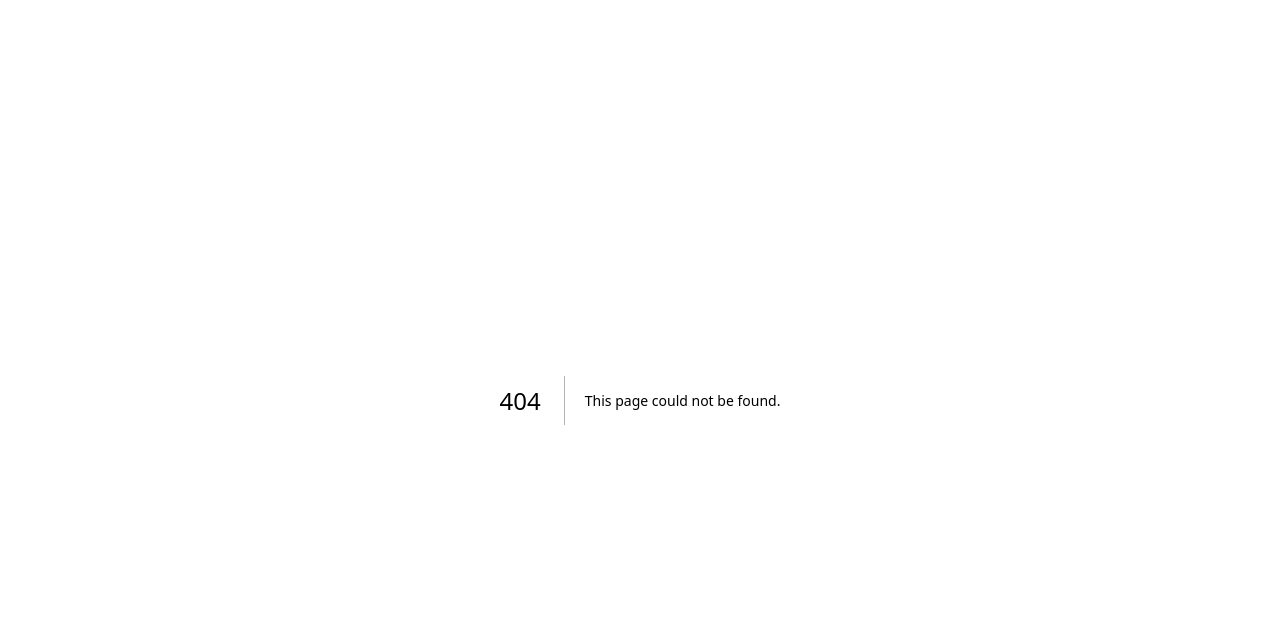
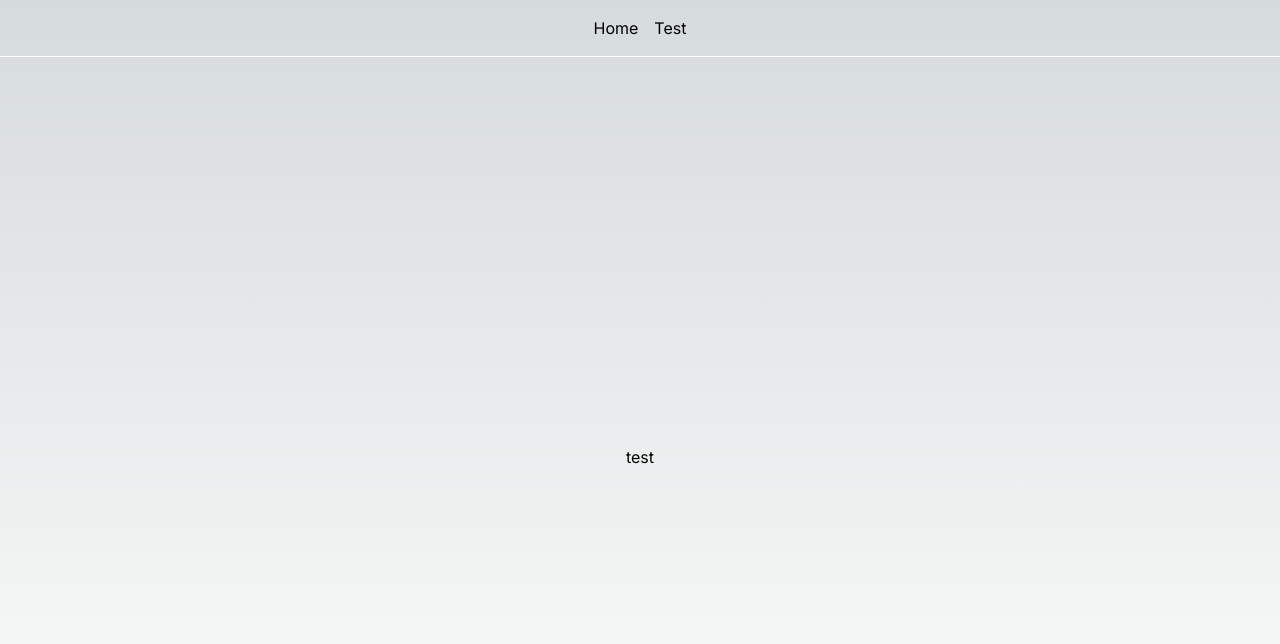
Before and after one commit to speaktosteve/nextjs-azure-static-web-app-accelerator, a Next.js app: page /test in a window 1280 px wide. Before the commit this address had no page. Shown: the top 644 px of the page. Built offline with nearby package versions, Linux system fonts and the light colour scheme.

Commit message:
tidy up routing

```diff
--- a/src/app/components/common/counter.tsx
+++ b/src/app/components/common/counter.tsx
@@ -8,7 +8,12 @@ export const Counter = () => {
   return (
     <div>
       <p>You clicked {count} times</p>
-      <button onClick={() => setCount(count + 1)}>Click me</button>
+      <button
+        onClick={() => setCount(count + 1)}
+        className="mt-4 bg-blue-500 hover:bg-blue-700 text-white font-bold py-2 px-4 rounded"
+      >
+        Click me
+      </button>
     </div>
   );
 };
--- a/src/app/layout.tsx
+++ b/src/app/layout.tsx
@@ -1,18 +1,23 @@
 import { ReactNode } from 'react';
-import './globals.css';
 import { Inter } from 'next/font/google';
+import './../../styles/globals.css';
+import Link from 'next/link';
 
 const inter = Inter({ subsets: ['latin'] });
-
-export const metadata = {
-  title: 'Create Next App',
-  description: 'Generated by create next app'
-};
 
 export default function RootLayout({ children }: { children: ReactNode }) {
   return (
     <html lang="en">
-      <body className={inter.className}>{children}</body>
+      <body className={inter.className}>
+        <nav className="flex justify-center gap-4 py-4  border-b border-b-white">
+          <Link href="/">Home</Link>
+          <Link href="/test">Test</Link>
+        </nav>
+
+        <main className="flex min-h-screen justify-center items-center">
+          {children}
+        </main>
+      </body>
     </html>
   );
 }
--- a/src/app/page.tsx
+++ b/src/app/page.tsx
@@ -1,18 +1,16 @@
 import { getStars } from './components/common/getStars';
 import { Counter } from './components/common/counter';
 
-const Home = async () => {
+const Page = async () => {
   const stars = await getStars();
 
   return (
-    <main className="flex min-h-screen justify-center items-center">
-      <section className="text-center">
-        <h1 className="text-lg">Next.JS Accelerator</h1>
-        <p className="py-4">Sample fetch result: {stars.stargazers_count}</p>
-        Client-side counter <Counter />
-      </section>
-    </main>
+    <section className="text-center">
+      <h1 className="text-lg">Next.JS Accelerator</h1>
+      <p className="py-4">Sample fetch result: {stars.stargazers_count}</p>
+      Client-side counter <Counter />
+    </section>
   );
 };
 
-export default Home;
+export default Page;
--- /dev/null
+++ b/src/app/test/page.tsx
@@ -0,0 +1,5 @@
+const Page = () => {
+  return <>test</>;
+};
+
+export default Page;
```
Also changed, not shown: styles/globals.css (renamed from src/app/globals.css).
